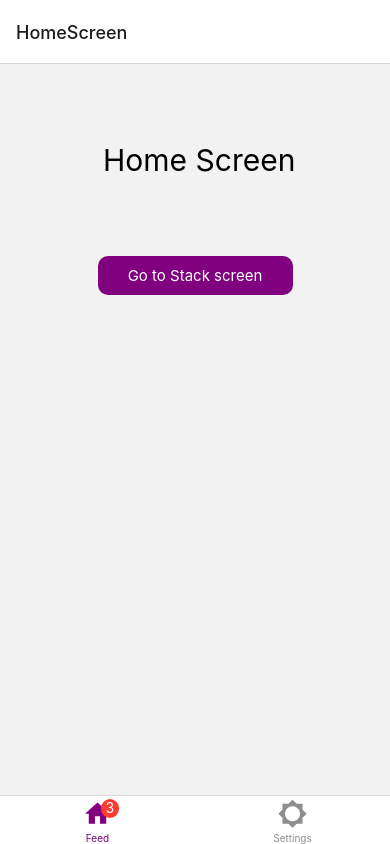
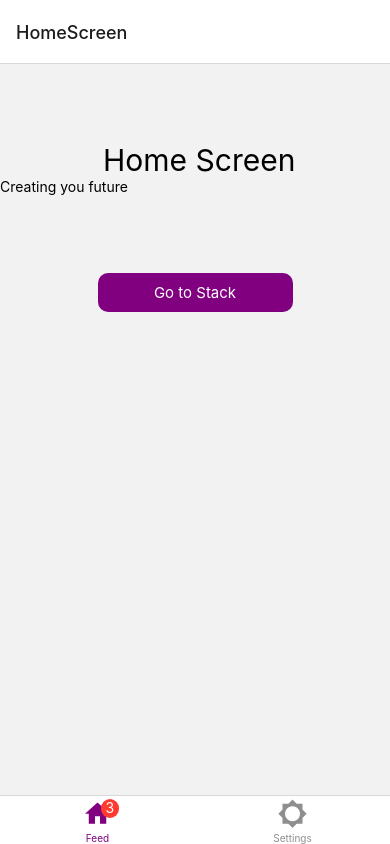
Before and after one commit to IsaiVelasco/Nasa-React-Native, a React Native app: screen /HomeScreen in a window 390 px wide. Built offline with nearby package versions, Linux system fonts and the light colour scheme.

Commit message:
Títulos

```diff
--- a/screens/HomeScreen.js
+++ b/screens/HomeScreen.js
@@ -25,6 +25,9 @@ const HomeScreen = () => {
                 }}
             > Home Screen
             </Text>
+            <Text >
+                Creating you future
+            </Text>
             <TouchableOpacity
                 onPress={() => navigation.navigate("StackScreen")}
                 style={{
@@ -43,7 +46,7 @@ const HomeScreen = () => {
                         color: "white",
                     }}
                 >
-                    Go to Stack screen
+                    Go to Stack
                 </Text>
             </TouchableOpacity>
         </View>
```
